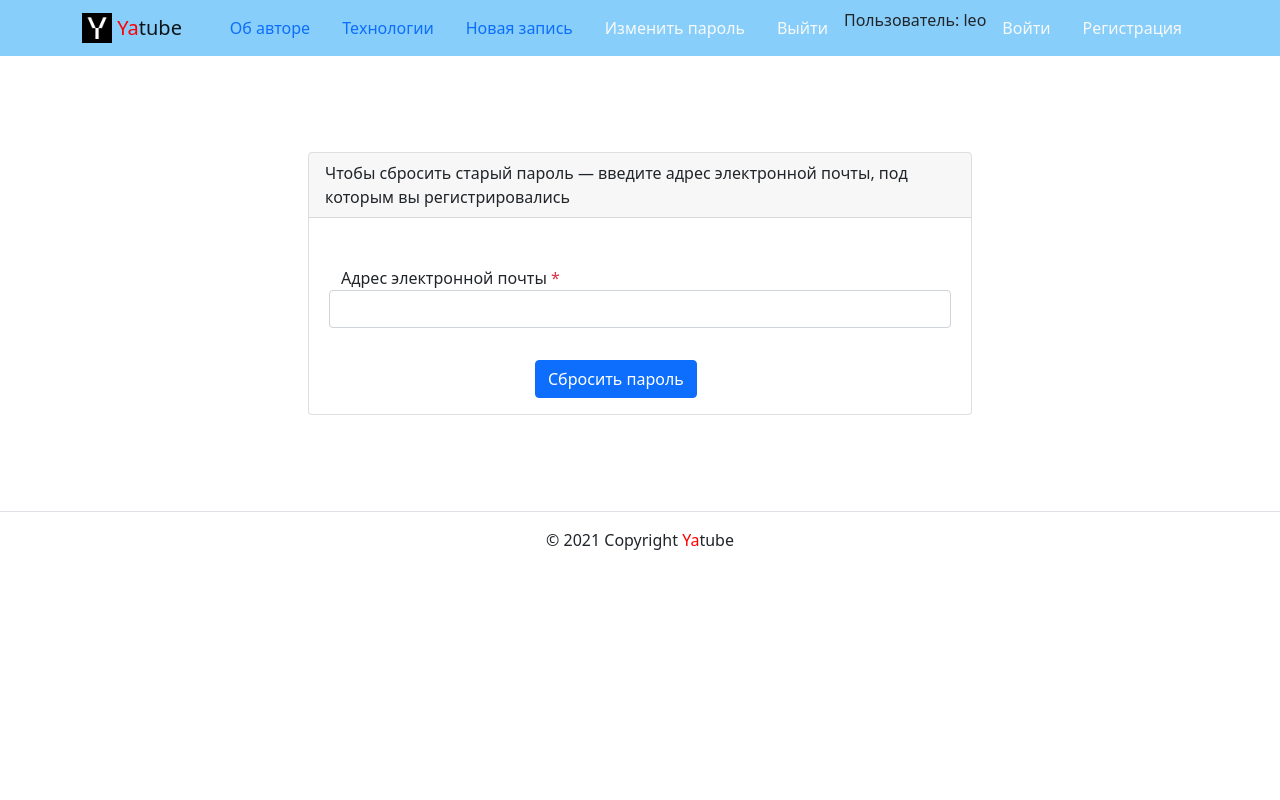
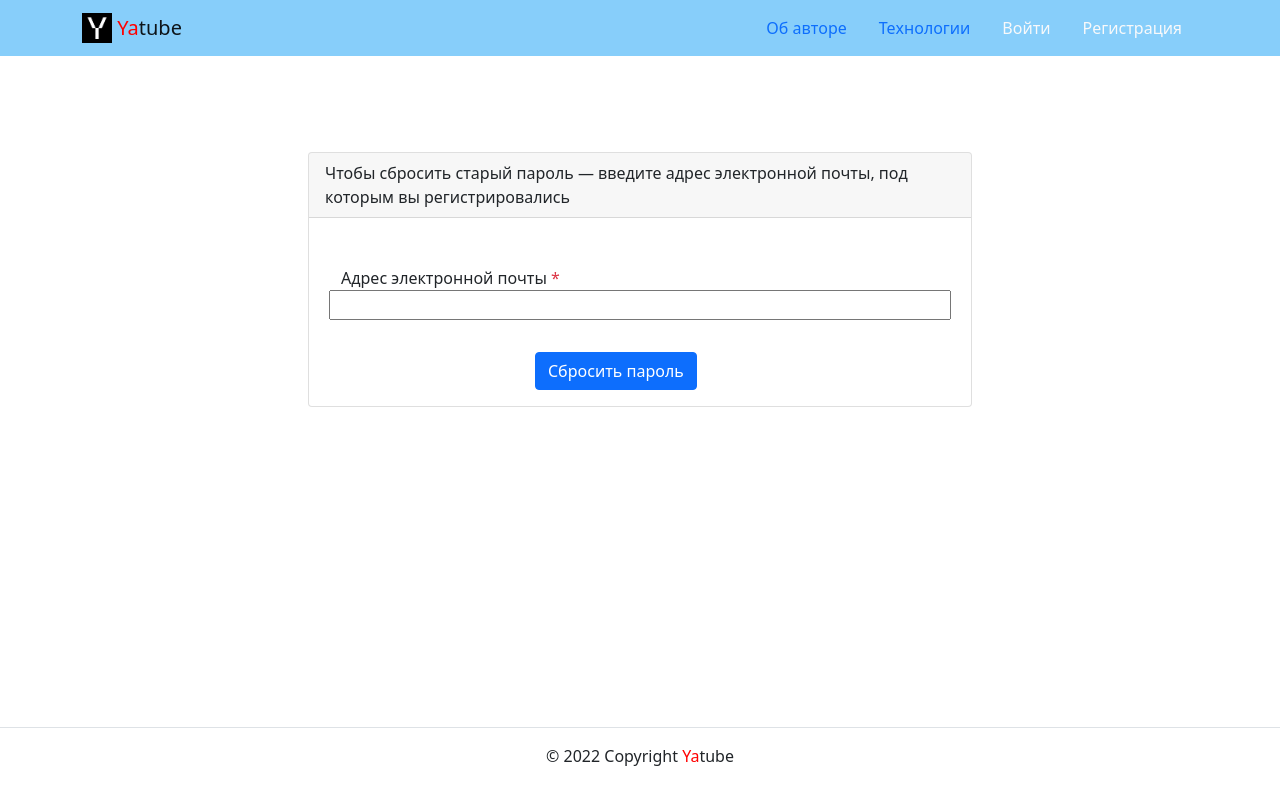
Before and after one commit to vlad-marlo/yatube, a Django app: page /auth/password_reset/ in a window 1280 px wide. Run offline with Django 3.2, Linux system fonts and the light colour scheme; some libraries are stand-ins or nearby versions.

Commit message:
all templates are ready v1

```diff
--- a/yatube/templates/users/password_reset_form.html
+++ b/yatube/templates/users/password_reset_form.html
@@ -1,100 +1,7 @@
-<!DOCTYPE html>
-<html lang="ru">
-  <head>
-    <meta charset="utf-8">
-    <meta name="viewport" content="width=device-width, initial-scale=1">
-    <link rel="icon" href="../img/fav/fav.ico" type="image">
-    <link rel="apple-touch-icon" sizes="180x180" href="../img/fav/apple-touch-icon.png">
-    <link rel="icon" type="image/png" sizes="32x32" href="../img/fav/favicon-32x32.png">
-    <link rel="icon" type="image/png" sizes="16x16" href="../img/fav/favicon-16x16.png">
-    <meta name="msapplication-TileColor" content="#da532c">
-    <meta name="theme-color" content="#ffffff">
-    <link rel="stylesheet" href="../css/bootstrap.min.css">
-    <title>Сброс пароля</title>
-  </head>
-  <body>
-    <header>
-      <nav class="navbar navbar-light" style="background-color: lightskyblue">
-        <div class="container">
-          <a class="navbar-brand" href="../posts/index.html">
-            <img src="../img/logo.png" width="30" height="30" class="d-inline-block align-top" alt="">
-            <span style="color:red">Ya</span>tube
-          </a>
-          <ul class="nav  nav-pills">
-            <li class="nav-item">
-              <a class="nav-link" href="../about/author.html">
-                Об авторе
-              </a>
-            </li>
-            <li class="nav-item">
-              <a class="nav-link" href="../about/tech.html">
-                Технологии
-              </a>
-            </li>
-            <!-- пункты меню видны только авторизованному пользователю -->
-            <li class="nav-item">
-              <a class="nav-link" href="../posts/create_post.html">
-                Новая запись
-              </a>
-            </li>
-            <li class="nav-item">
-              <a class="nav-link link-light " href="../users/password_change_form.html">
-                Изменить пароль
-              </a>
-            </li>
-            <li class="nav-item">
-              <a class="nav-link link-light" href="../users/logged_out.html">Выйти</a>
-            </li>
-            <li>
-              Пользователь: leo
-            <li>
-            <!-- конец пункты меню видны только авторизованному пользователю -->
-            <!-- пункты меню видны только неавторизованному пользователю -->
-            <li class="nav-item">
-              <a class="nav-link link-light" href="../users/login.html">
-                Войти
-              </a>
-            </li>
-            <li class="nav-item">
-              <a class="nav-link link-light " href="../users/signup.html">Регистрация</a>
-            </li>
-            <!-- конец пункты меню видны только неавторизованному пользователю -->
-          </ul>
-        </div>
-      </nav>
-    </header>
-    <main>
-      <div class="container py-5">
-        <div class="row justify-content-center">
-          <div class="col-md-8 p-5">
-            <div class="card">
-              <div class="card-header">
-                Чтобы сбросить старый пароль — введите адрес электронной почты, под которым вы регистрировались
-              </div>
-              <div class="card-body">
-                <form method="post" action="../users/password_reset_form.html">
-                  <input type="hidden" name="csrfmiddlewaretoken" value="">
-                  <div class="form-group row my-3 p-3">
-                    <label for="id_email">
-                      Адрес электронной почты
-                      <span class="required text-danger">*</span>
-                    </label>
-                    <input type="email" name="email" maxlength="254" class="form-control" required id="id_email">
-                  </div>
-                  <div class="col-md-6 offset-md-4">
-                    <button type="submit" class="btn btn-primary">
-                      Сбросить пароль
-                    </button>
-                  </div>
-                </form>
-              </div>
-            </div>
-          </div>
-        </div>
-      </div>
-    </main>
-	  <footer class="border-top text-center py-3">
-      <p>© 2021 Copyright <span style="color:red">Ya</span>tube</p>
-    </footer>
-  </body>
-</html>
+{% extends 'base.html' %}
+{% block title %}Сброс пароля{% endblock %}
+{% block content %}
+  {% with header_text='Чтобы сбросить старый пароль — введите адрес электронной почты, под которым вы регистрировались' button_text='Сбросить пароль' %}
+    {% include 'includes/forms.html' %}
+  {% endwith %}
+{% endblock %}
```
